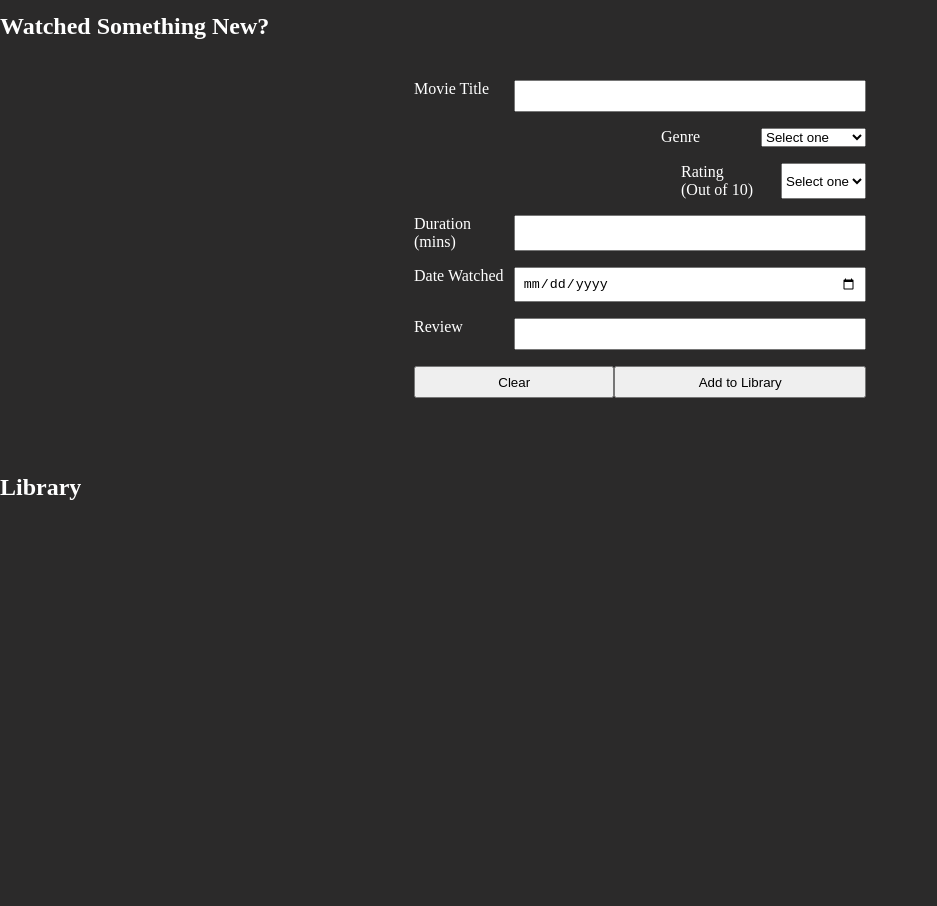
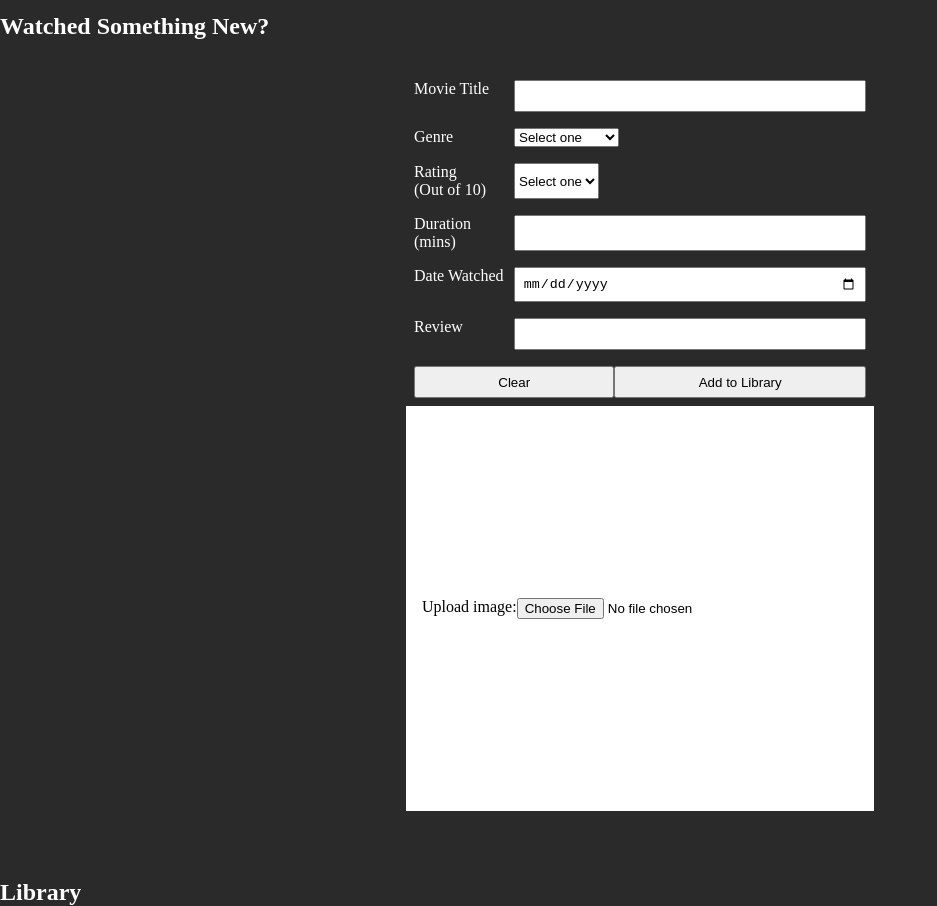
Before and after one commit to aole5840/aole5840-tracker, a website: page public/index.html in a window 1280 px wide. Shown: the part 1440-2346 px from the top of the page, without its empty margins (0-937 px from the left). Before the commit the page ends 1941 px from the top, so only its background shows below. Drawn offline with Linux system fonts and the light colour scheme.

Commit message:
"Image css"

```diff
--- a/public/index.html
+++ b/public/index.html
@@ -133,6 +133,12 @@
                     <input type="reset" value="Clear">
                     <input type="submit" value="Add to Library">
                 </div>
+
+                <div class="form-img">
+                    <label for="img">Upload image: </label>
+                    <input type="file" id="movieimg" name="movieimg" accept="image/*">
+                </div>
+
             </form>
         </div>
 
--- a/public/script.js
+++ b/public/script.js
@@ -10,6 +10,7 @@ form.addEventListener("submit", function (event) {
     console.log(form.elements.movieGenre.value)
 
     addmovie(
+        form.elements.movieimg.value,
         form.elements.movieName.value,
         form.elements.movieGenre.value,
         form.elements.movieDuration.value,
@@ -23,7 +24,7 @@ form.addEventListener("submit", function (event) {
 function displayMovie(movie) {
     let item = document.createElement("li");
     item.setAttribute("data-id", movie.id);
-    item.innerHTML = `<p><strong>${movie.name}</strong><br>${movie.genre}<br>${movie.duration}<br>${movie.rating}<br>${movie.date}<br>${movie.review}</p>`;
+    item.innerHTML = `<p>${movie.img}<br><strong>${movie.name}</strong><br>${movie.genre}<br>${movie.duration}<br>${movie.rating}<br>${movie.date}<br>${movie.review}</p>`;
 
     movielist.appendChild(item);
 
@@ -64,11 +65,12 @@ var movieList = [];
 
 // Create a function called 'addTask'
 
-function addmovie(name, genre, duration, rating, date, review) {
+function addmovie(img, name, genre, duration, rating, date, review) {
 
 
     // Creating the object, directly passing in the input parameters
     let movie = {
+        img,
         name,
         genre,
         id: Date.now(),
--- a/public/style.css
+++ b/public/style.css
@@ -229,6 +229,7 @@ figure > img{
 
 /* ---- END of Navigation CSS ---- */
 
+/* ---- CREATE FORM CSS ---- */
 
 #createForm {
   position:relative;
@@ -241,7 +242,6 @@ figure > img{
 
 .form-row {
   display: flex;
-  justify-content: flex-end;
   padding: .5em;
 }
 
@@ -254,6 +254,17 @@ figure > img{
   flex-grow: 1;
 }
 
+.form-img {
+  display: flex;
+  position: relative;
+  background-color: white;
+  border-radius: 20;
+  max-width: 500px;
+  margin: 0 auto;
+  padding: 12em 1em;
+  color: black;
+}
+
 /* Library Section CSS */
 
 #librarySection {
```
